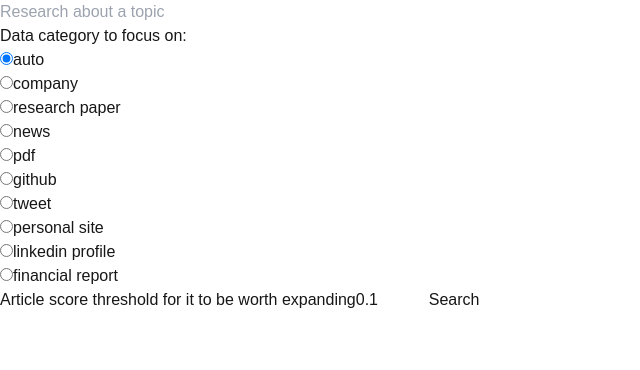
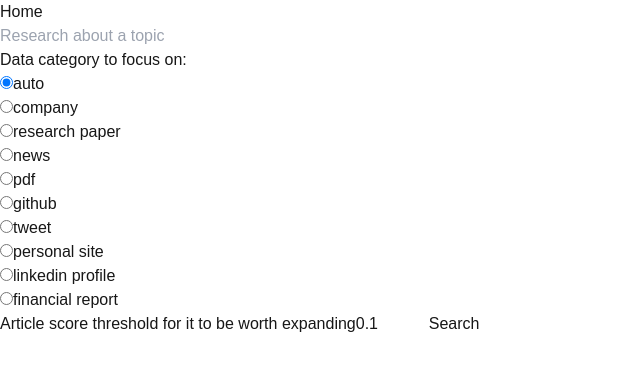
Before and after one commit to gomezdn/journ-ai, a Next.js app: page / in a window 1280 px wide. Shown: the top 370 px of the page, without its empty margins (0-640 px from the left). Built offline with nearby package versions, Linux system fonts and the light colour scheme; no server answers; what @ai-sdk/groq would draw is missing.

Commit message:
home button

```diff
--- a/src/app/layout.tsx
+++ b/src/app/layout.tsx
@@ -1,5 +1,6 @@
 import type { Metadata } from "next";
 import { Geist, Geist_Mono } from "next/font/google";
+import Link from "next/link";
 import "./globals.css";
 
 const geistSans = Geist({
@@ -25,9 +26,10 @@ export default function RootLayout({
   return (
     <html lang="en">
       <body
-        className={`${geistSans.variable} ${geistMono.variable} antialiased min-h-[50vh] justify-center w-auto flex flex-col p-6`}
+        className={`${geistSans.variable} ${geistMono.variable} antialiased min-h-[50vh] w-auto flex flex-col p-6`}
       >
         <main className="flex flex-col gap-8 mx-auto font-[family-name:var(--font-geist-sans)">
+          <Link href="/" className="p-2 border-2 w-min rounded text-sm absolute left-72 top-[1.48rem]">Home</Link>
           {children}
         </main>
       </body>
```
